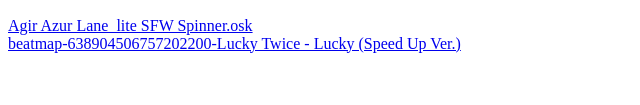
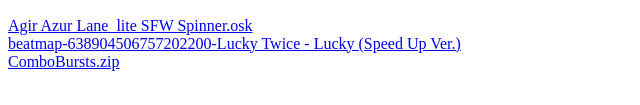
Before and after one commit to Tiamtum/osuthings, a plain HTML site: page index.html in a window 1280 px wide. Shown: the part 189-294 px from the top of the page, without its empty margins (0-640 px from the left). Drawn offline with Linux system fonts and the light colour scheme.

Commit message:
combobursts

```diff
--- a/index.html
+++ b/index.html
@@ -19,6 +19,7 @@
 <h2>Files</h2>
 <a href="./files/Ecchi_KMS Agir Azur Lane_lite SFW Spinner.osk"> Agir Azur Lane_lite SFW Spinner.osk</a>
 <a href="./files/beatmap-638904506757202200-Lucky Twice - Lucky (Speed Up Ver.).osz"> beatmap-638904506757202200-Lucky Twice - Lucky (Speed Up Ver.)</a>
+<a href="./files/ComboBursts.zip"> ComboBursts.zip</a>
 
 </body>
 </html>
```
Also changed, not shown: 1 other file.
